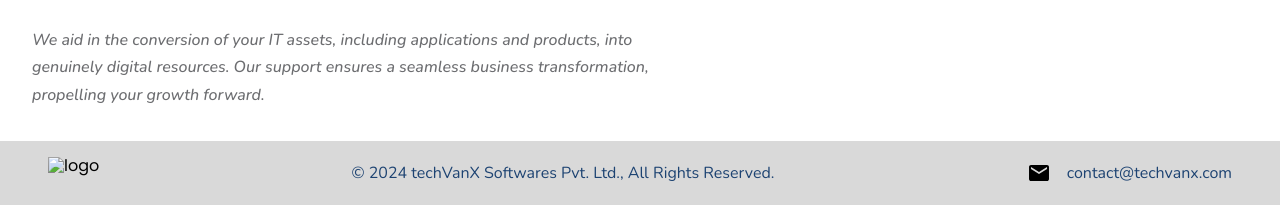
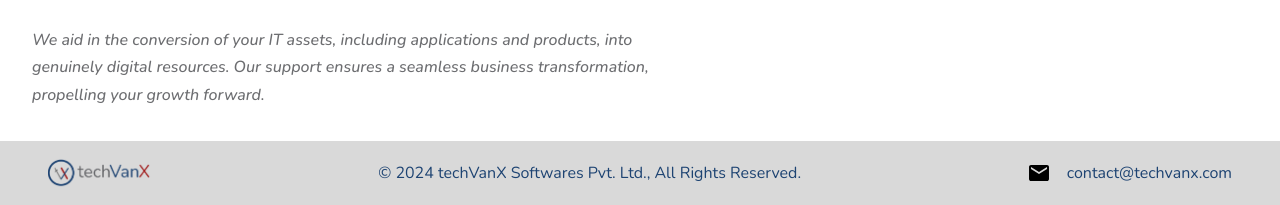
Before and after one commit to developer-techvanx/website, a plain HTML site: page index.html in a window 1280 px wide. Shown: the part 3464-3669 px from the top of the page. Drawn offline with nearby package versions, Linux system fonts and the light colour scheme.

Commit message:
Update index.html

```diff
--- a/index.html
+++ b/index.html
@@ -537,7 +537,7 @@
           <footer class="footer-footer1">
             <img
               alt="logo"
-              srcset="/logo-1500h.webp 1200w, /logo-tablet.webp 800w, /logo-mobile.webp 480w"
+              srcset="Public/Branding/logo-1500h.webp 1200w, Public/Branding/logo-tablet.webp 800w, Public/Branding/logo-mobile.webp 480w"
               sizes="(min-width: 992px) 1200px, (min-width: 768px) 800px, 480px"
               src="Public/Branding/logo-1500h.webp"
               class="footer-image"
```
